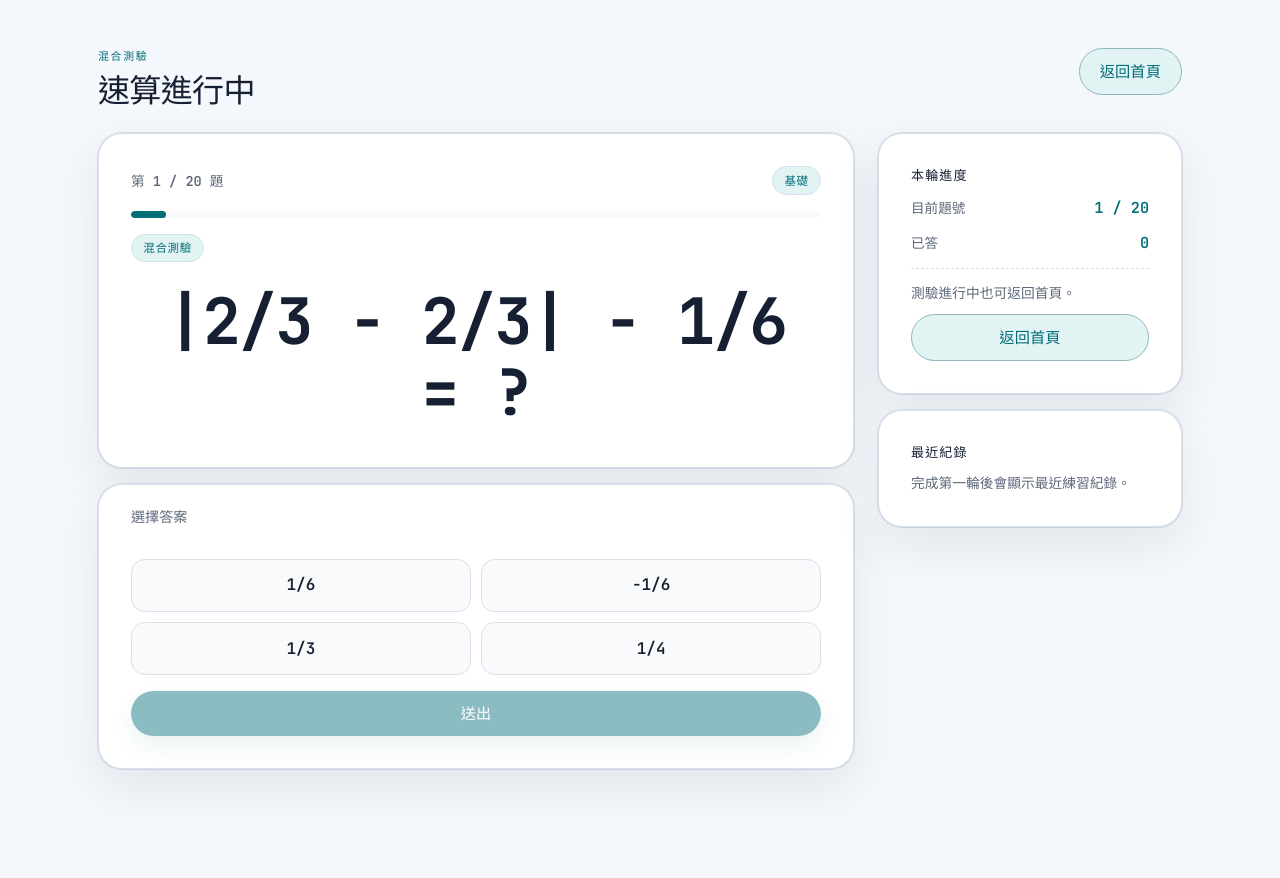
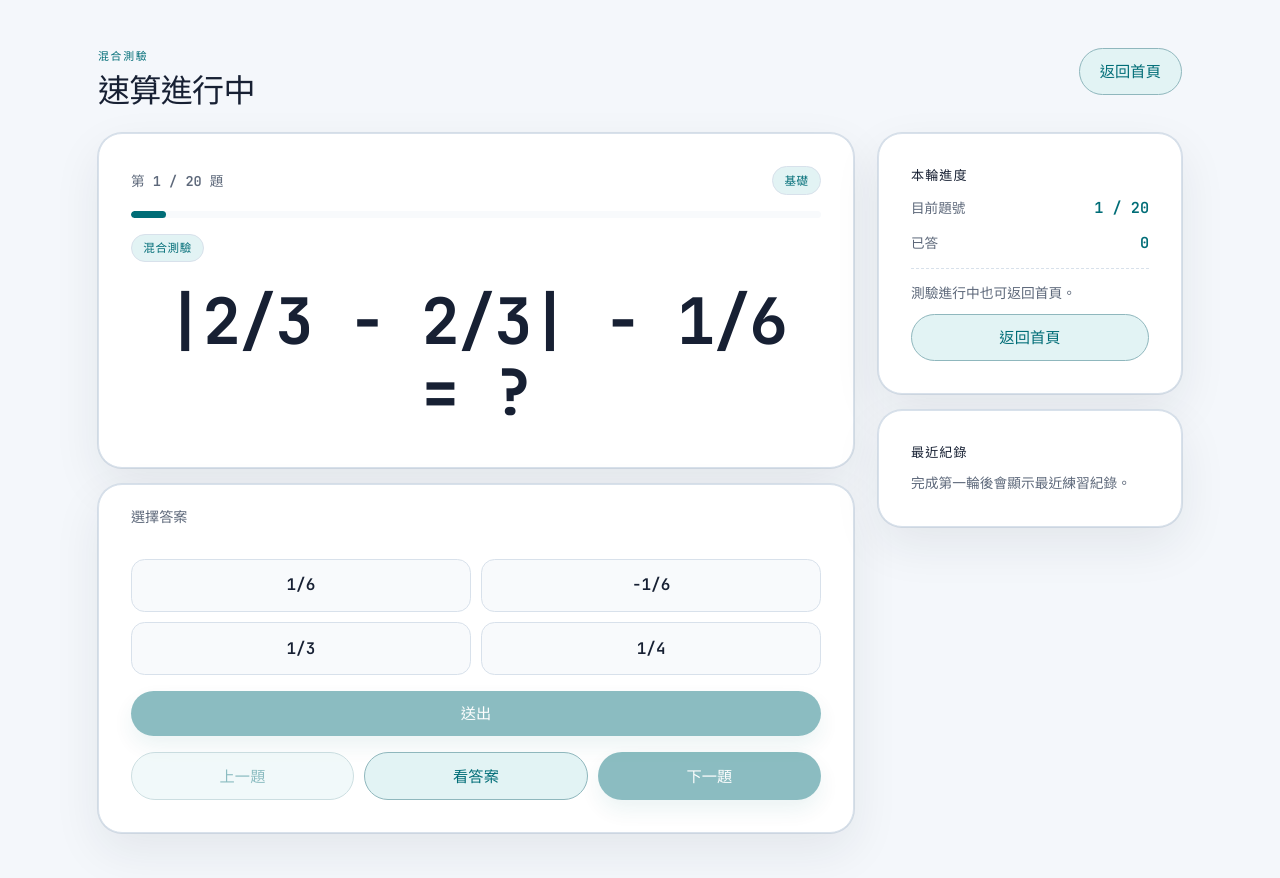
Before and after one commit to adam404-nf/QuickMathTrainer, a React (Vite) app: page / in a window 1280 px wide. Both pictures are taken after a click on the button "開始混合測驗". Shown: the top 878 px of the page. Before the commit the page ends 817 px from the top, so only its background shows below. Built offline with nearby package versions, Linux system fonts and the light colour scheme.

Commit message:
Add three buttons: previous, answer, next Delete the extra "homepage" button

```diff
--- a/src/app/routes/PracticePage.tsx
+++ b/src/app/routes/PracticePage.tsx
@@ -1,4 +1,4 @@
-import { useEffect, useMemo, useState } from "react";
+import { useEffect, useMemo, useRef, useState } from "react";
 import type { AppScreen } from "../types";
 import {
   getQuizPreferences,
@@ -14,6 +14,7 @@ import {
   WeaknessSelectionPanel,
 } from "../../features/practice/components/WeaknessSelectionPanel";
 import { usePracticeSession } from "../../features/practice/hooks/usePracticeSession";
+import { getPracticeViewState } from "../../features/practice/practiceView";
 import { getQuestionTypesForTags } from "../../features/questions/templates";
 import type { QuestionType } from "../../features/questions/types";
 import { createHistoryEntry, prependHistoryEntry } from "../../features/results/history";
@@ -82,12 +83,34 @@ export function PracticePage() {
   const [quickPracticeType, setQuickPracticeType] = useState<QuestionType>("arithmetic");
   const [weaknessPrefillTags, setWeaknessPrefillTags] = useState<string[] | undefined>();
   const [answer, setAnswer] = useState("");
+  const draftAnswersRef = useRef<Record<number, string>>({});
   const practice = usePracticeSession(preferences);
 
   const weaknessData = useMemo(
     () => deriveWeaknessBreakdownFromHistory(history, preferences.difficulty),
     [history, preferences.difficulty],
   );
+
+  useEffect(() => {
+    if (!practice.session) {
+      return;
+    }
+
+    const viewState = getPracticeViewState(
+      practice.session,
+      practice.viewIndex,
+      practice.latestAttempt,
+    );
+
+    if (viewState.attempt) {
+      setAnswer(viewState.attempt.userAnswer);
+      return;
+    }
+
+    if (!viewState.isReviewing) {
+      setAnswer(draftAnswersRef.current[practice.viewIndex] ?? "");
+    }
+  }, [practice.viewIndex, practice.session, practice.latestAttempt]);
 
   useEffect(() => {
     if (!practice.session || practice.session.status !== "finished" || savedSessionIds.has(practice.session.id)) {
@@ -124,6 +147,7 @@ export function PracticePage() {
 
   function enterPractice(nextPreferences: PracticePreferences): void {
     const normalized = savePreferences(nextPreferences);
+    draftAnswersRef.current = {};
     setAnswer("");
     practice.start(normalized);
     setScreen("practice");
@@ -166,13 +190,39 @@ export function PracticePage() {
     });
   }
 
+  function handleAnswerChange(nextAnswer: string): void {
+    if (session && practice.viewIndex === session.currentIndex && practice.latestAttempt === undefined) {
+      draftAnswersRef.current[practice.viewIndex] = nextAnswer;
+    }
+
+    setAnswer(nextAnswer);
+  }
+
   function handleSubmit(): void {
     practice.submit(answer);
   }
 
+  function handleRevealAnswer(): void {
+    practice.reveal();
+    setAnswer("");
+  }
+
+  function handlePrevious(): void {
+    practice.previous();
+  }
+
   function handleNext(): void {
+    const isAdvancingCurrent =
+      session &&
+      practice.viewIndex === session.currentIndex &&
+      practice.latestAttempt !== undefined;
+
     practice.next();
-    setAnswer("");
+
+    if (isAdvancingCurrent) {
+      delete draftAnswersRef.current[practice.viewIndex];
+      setAnswer("");
+    }
   }
 
   function handleRestartPractice(): void {
@@ -190,6 +240,7 @@ export function PracticePage() {
     }
 
     setAnswer("");
+    draftAnswersRef.current = {};
     practice.abandon();
     setScreen("home");
   }
@@ -200,10 +251,22 @@ export function PracticePage() {
 
   const latestHistory = history[0];
   const session = practice.session;
+  const practiceView = session
+    ? getPracticeViewState(session, practice.viewIndex, practice.latestAttempt)
+    : undefined;
   const isLastQuestion =
     session &&
+    practice.viewIndex === session.currentIndex &&
     practice.latestAttempt !== undefined &&
     session.attempts.length + 1 >= session.preferences.questionLimit;
+  const canGoPrevious = practice.viewIndex > 0;
+  const canRevealAnswer = practiceView
+    ? !practiceView.isReviewing && practiceView.attempt === undefined
+    : false;
+  const canGoNext = practiceView
+    ? practiceView.isReviewing || practiceView.attempt !== undefined
+    : false;
+  const nextLabel = isLastQuestion ? "查看統計" : "下一題";
 
   const allWeakTagKeys = weaknessData.breakdown.weakTags.map((metric) => metric.key);
 
@@ -260,30 +323,33 @@ export function PracticePage() {
               ) : (
                 <>
                   <QuestionCard
-                    key={session.currentIndex}
-                    currentIndex={session.currentIndex}
+                    key={`${session.currentIndex}-${practice.viewIndex}`}
+                    currentIndex={practice.viewIndex}
                     focusTags={
                       session.preferences.mode === "weakness-focused"
                         ? session.preferences.targetTags
                         : undefined
                     }
                     modeLabel={getPracticeModeLabel(session.preferences.mode)}
-                    question={session.currentQuestion}
+                    question={practiceView!.question}
                     totalQuestions={session.preferences.questionLimit}
                   />
                   <AnswerForm
                     answer={answer}
-                    disabled={practice.latestAttempt !== undefined}
-                    onAnswerChange={setAnswer}
+                    canGoNext={canGoNext}
+                    canGoPrevious={canGoPrevious}
+                    canRevealAnswer={canRevealAnswer}
+                    disabled={practiceView!.attempt !== undefined}
+                    nextLabel={nextLabel}
+                    onAnswerChange={handleAnswerChange}
+                    onNext={handleNext}
+                    onPrevious={handlePrevious}
+                    onRevealAnswer={handleRevealAnswer}
                     onSubmit={handleSubmit}
-                    question={session.currentQuestion}
+                    question={practiceView!.question}
                   />
-                  {practice.latestAttempt ? (
-                    <FeedbackPanel
-                      attempt={practice.latestAttempt}
-                      isLastQuestion={Boolean(isLastQuestion)}
-                      onNext={handleNext}
-                    />
+                  {practiceView!.attempt ? (
+                    <FeedbackPanel attempt={practiceView!.attempt} />
                   ) : null}
                 </>
               )}
@@ -309,7 +375,7 @@ export function PracticePage() {
                       <div>
                         <dt>目前題號</dt>
                         <dd>
-                          {session.currentIndex + 1} / {session.preferences.questionLimit}
+                          {practice.viewIndex + 1} / {session.preferences.questionLimit}
                         </dd>
                       </div>
                       <div>
@@ -350,14 +416,6 @@ export function PracticePage() {
               </Card>
             </aside>
           </div>
-
-          {session.status !== "finished" ? (
-            <div className={styles.mobileExitBar}>
-              <Button className={styles.mobileExitButton} onClick={handleGoHome} variant="secondary">
-                返回首頁
-              </Button>
-            </div>
-          ) : null}
         </section>
       ) : null}
     </main>
--- a/src/features/practice/components/AnswerForm.tsx
+++ b/src/features/practice/components/AnswerForm.tsx
@@ -9,11 +9,31 @@ interface AnswerFormProps {
   question: Question;
   answer: string;
   disabled: boolean;
+  canGoPrevious: boolean;
+  canRevealAnswer: boolean;
+  canGoNext: boolean;
+  nextLabel: string;
   onAnswerChange: (answer: string) => void;
   onSubmit: () => void;
+  onPrevious: () => void;
+  onRevealAnswer: () => void;
+  onNext: () => void;
 }
 
-export function AnswerForm({ question, answer, disabled, onAnswerChange, onSubmit }: AnswerFormProps) {
+export function AnswerForm({
+  question,
+  answer,
+  disabled,
+  canGoPrevious,
+  canRevealAnswer,
+  canGoNext,
+  nextLabel,
+  onAnswerChange,
+  onSubmit,
+  onPrevious,
+  onRevealAnswer,
+  onNext,
+}: AnswerFormProps) {
   const canSubmit = Boolean(answer.trim());
 
   function handleSubmit(event: FormEvent<HTMLFormElement>): void {
@@ -60,6 +80,34 @@ export function AnswerForm({ question, answer, disabled, onAnswerChange, onSubmi
             <Button disabled={disabled || !canSubmit} type="submit">
               送出
             </Button>
+            <div className={styles.answerNav}>
+              <Button
+                className={styles.answerNavButton}
+                disabled={!canGoPrevious}
+                onClick={onPrevious}
+                type="button"
+                variant="secondary"
+              >
+                上一題
+              </Button>
+              <Button
+                className={styles.answerNavButton}
+                disabled={!canRevealAnswer}
+                onClick={onRevealAnswer}
+                type="button"
+                variant="secondary"
+              >
+                看答案
+              </Button>
+              <Button
+                className={styles.answerNavButton}
+                disabled={!canGoNext}
+                onClick={onNext}
+                type="button"
+              >
+                {nextLabel}
+              </Button>
+            </div>
           </>
         ) : (
           <>
@@ -89,6 +137,34 @@ export function AnswerForm({ question, answer, disabled, onAnswerChange, onSubmi
                 送出
               </Button>
             </div>
+            <div className={styles.answerNav}>
+              <Button
+                className={styles.answerNavButton}
+                disabled={!canGoPrevious}
+                onClick={onPrevious}
+                type="button"
+                variant="secondary"
+              >
+                上一題
+              </Button>
+              <Button
+                className={styles.answerNavButton}
+                disabled={!canRevealAnswer}
+                onClick={onRevealAnswer}
+                type="button"
+                variant="secondary"
+              >
+                看答案
+              </Button>
+              <Button
+                className={styles.answerNavButton}
+                disabled={!canGoNext}
+                onClick={onNext}
+                type="button"
+              >
+                {nextLabel}
+              </Button>
+            </div>
           </>
         )}
       </form>
--- a/src/features/practice/components/PracticeComponents.module.css
+++ b/src/features/practice/components/PracticeComponents.module.css
@@ -133,6 +133,16 @@
   grid-template-columns: 1fr auto;
 }
 
+.answerNav {
+  display: grid;
+  gap: 0.65rem;
+  grid-template-columns: repeat(3, minmax(0, 1fr));
+}
+
+.answerNavButton {
+  width: 100%;
+}
+
 .answerInput {
   background: var(--color-muted-bg);
   border: 1px solid var(--color-border);
@@ -222,6 +232,18 @@
   color: var(--color-error);
 }
 
+.revealedFeedback {
+  animation: fadeSlideUp var(--motion-base) var(--ease-out) both;
+  background: var(--color-muted-bg);
+  border: 1px solid var(--color-border);
+  border-radius: var(--radius-lg);
+  color: var(--color-foreground);
+  display: flex;
+  flex-direction: column;
+  gap: var(--space-md);
+  padding: 1rem 1.15rem;
+}
+
 .feedbackBody {
   align-items: flex-start;
   display: flex;
@@ -241,7 +263,8 @@
 }
 
 .correctFeedback p,
-.wrongFeedback p {
+.wrongFeedback p,
+.revealedFeedback p {
   color: var(--color-muted);
   margin: 0.25rem 0 0;
 }
@@ -438,8 +461,13 @@
     grid-template-columns: 1fr;
   }
 
+  .answerNav {
+    grid-template-columns: 1fr;
+  }
+
   .correctFeedback,
-  .wrongFeedback {
+  .wrongFeedback,
+  .revealedFeedback {
     align-items: stretch;
     flex-direction: column;
   }
@@ -450,6 +478,7 @@
   .answerCard,
   .correctFeedback,
   .wrongFeedback,
+  .revealedFeedback,
   .summaryCard,
   .summaryGrid div {
     animation: none;
--- a/src/features/practice/hooks/usePracticeSession.ts
+++ b/src/features/practice/hooks/usePracticeSession.ts
@@ -1,5 +1,5 @@
 import { useMemo, useState } from "react";
-import { advanceSession, restartPracticeSession, submitAnswer } from "../session";
+import { advanceSession, restartPracticeSession, revealAnswer, submitAnswer } from "../session";
 import type { PracticeSession } from "../types";
 import type { Attempt } from "../../results/types";
 import type { PracticePreferences } from "../../settings/types";
@@ -7,6 +7,7 @@ import type { PracticePreferences } from "../../settings/types";
 export function usePracticeSession(preferences: PracticePreferences) {
   const [session, setSession] = useState<PracticeSession | null>(null);
   const [latestAttempt, setLatestAttempt] = useState<Attempt | undefined>();
+  const [viewIndex, setViewIndex] = useState(0);
 
   const summaryAttempts = useMemo(() => {
     if (!session) {
@@ -17,7 +18,7 @@ export function usePracticeSession(preferences: PracticePreferences) {
   }, [latestAttempt, session]);
 
   function submit(userAnswer: string): void {
-    if (!session || latestAttempt || session.status === "finished") {
+    if (!session || latestAttempt || session.status === "finished" || viewIndex !== session.currentIndex) {
       return;
     }
 
@@ -25,24 +26,47 @@ export function usePracticeSession(preferences: PracticePreferences) {
     setLatestAttempt(result.attempt);
   }
 
-  function next(): void {
-    if (!session || !latestAttempt) {
+  function reveal(): void {
+    if (!session || latestAttempt || session.status === "finished" || viewIndex !== session.currentIndex) {
       return;
     }
 
-    setSession((currentSession) => {
-      if (!currentSession) {
-        return currentSession;
-      }
+    const result = revealAnswer(session);
+    setLatestAttempt(result.attempt);
+  }
 
-      return advanceSession(currentSession, latestAttempt);
-    });
+  function previous(): void {
+    if (!session || viewIndex <= 0) {
+      return;
+    }
+
+    setViewIndex(viewIndex - 1);
+  }
+
+  function next(): void {
+    if (!session) {
+      return;
+    }
+
+    if (viewIndex < session.currentIndex) {
+      setViewIndex(viewIndex + 1);
+      return;
+    }
+
+    if (!latestAttempt) {
+      return;
+    }
+
+    const nextSession = advanceSession(session, latestAttempt);
+    setSession(nextSession);
     setLatestAttempt(undefined);
+    setViewIndex(nextSession.status === "finished" ? session.currentIndex : nextSession.currentIndex);
   }
 
   function restart(nextPreferences = preferences): void {
     setSession(restartPracticeSession(nextPreferences));
     setLatestAttempt(undefined);
+    setViewIndex(0);
   }
 
   function start(nextPreferences = preferences): void {
@@ -52,13 +76,17 @@ export function usePracticeSession(preferences: PracticePreferences) {
   function abandon(): void {
     setSession(null);
     setLatestAttempt(undefined);
+    setViewIndex(0);
   }
 
   return {
     session,
     latestAttempt,
+    viewIndex,
     summaryAttempts,
     submit,
+    reveal,
+    previous,
     next,
     restart,
     start,
--- /dev/null
+++ b/src/features/practice/practiceView.ts
@@ -0,0 +1,33 @@
+import type { Attempt } from "../results/types";
+import type { Question } from "../questions/types";
+import type { PracticeSession } from "./types";
+
+export interface PracticeViewState {
+  question: Question;
+  attempt: Attempt | undefined;
+  isReviewing: boolean;
+}
+
+export function getPracticeViewState(
+  session: PracticeSession,
+  viewIndex: number,
+  latestAttempt: Attempt | undefined,
+): PracticeViewState {
+  const isCurrentSlot = viewIndex === session.currentIndex;
+
+  if (!isCurrentSlot) {
+    const attempt = session.attempts[viewIndex];
+
+    return {
+      question: attempt.question,
+      attempt,
+      isReviewing: true,
+    };
+  }
+
+  return {
+    question: session.currentQuestion,
+    attempt: latestAttempt,
+    isReviewing: false,
+  };
+}
--- a/src/features/practice/session.ts
+++ b/src/features/practice/session.ts
@@ -53,6 +53,18 @@ export function createPracticeSession(preferences: PracticePreferences): Practic
   };
 }
 
+export function revealAnswer(session: PracticeSession): SubmittedAnswer {
+  const result = submitAnswer(session, "");
+
+  return {
+    ...result,
+    attempt: {
+      ...result.attempt,
+      revealed: true,
+    },
+  };
+}
+
 export function submitAnswer(session: PracticeSession, userAnswer: string): SubmittedAnswer {
   const now = performance.now();
   const isCorrect = isAnswerCorrect(userAnswer, session.currentQuestion.answer);
--- a/src/features/results/types.ts
+++ b/src/features/results/types.ts
@@ -9,6 +9,7 @@ export interface Attempt {
   userAnswer: string;
   correctAnswer: string;
   isCorrect: boolean;
+  revealed?: boolean;
   timeMs: number;
   createdAt: string;
 }
```
Also changed, not shown: src/app/routes/PracticePage.module.css (+0 -24 lines), src/features/practice/components/FeedbackPanel.tsx (+10 -12 lines), 1 other file (tests, documents, lock files or other folders).
